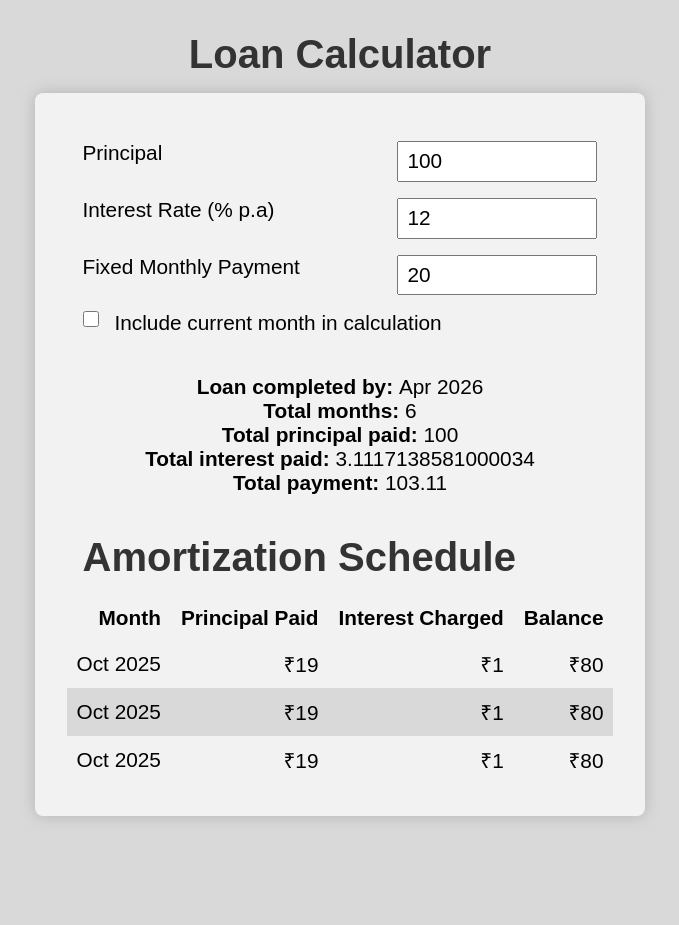
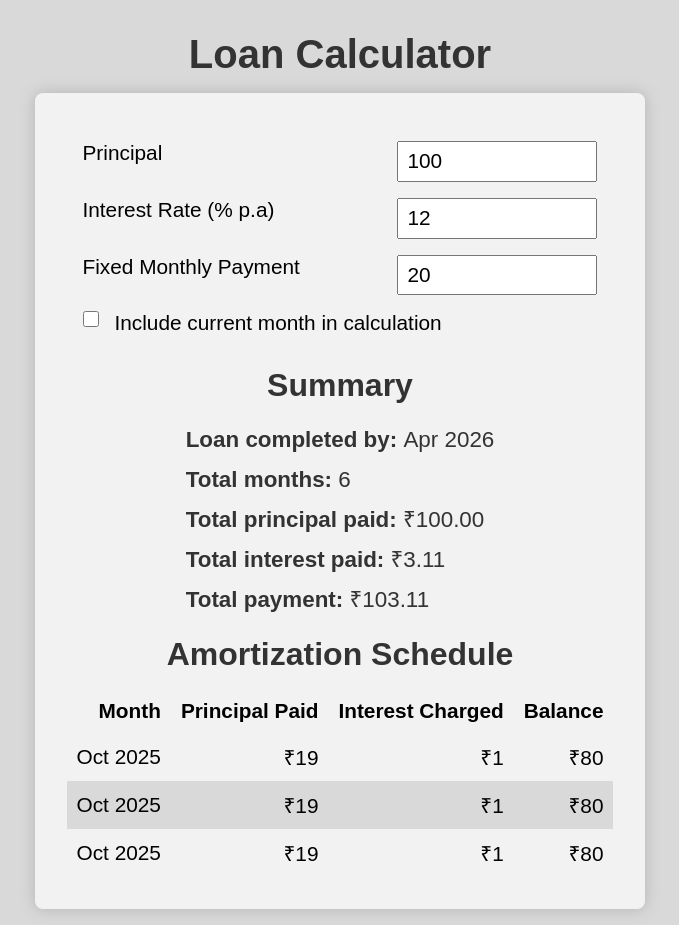
Before and after one commit to vidhatrihr/js-projects-2, a plain HTML site: page loan-calc/index.html in a window 1280 px wide. Shown: the whole page, without its empty margins (300-979 px from the left). Before the commit the page ends 832 px from the top, so only its background shows below. Drawn offline with Linux system fonts and the light colour scheme.

Commit message:
loan calc WIP

```diff
--- a/loan-calc/index.html
+++ b/loan-calc/index.html
@@ -41,6 +41,7 @@
           </div>
         </form>
         <div class="summary">
+          <h2>Summary</h2>
           <section class="summary-card">
             <ul>
               <li>
@@ -57,7 +58,7 @@
             </ul>
           </section>
           <section class="summary-table">
-            <h1>Amortization Schedule</h1>
+            <h2>Amortization Schedule</h2>
             <div class="table-container">
               <table>
                 <thead>
--- a/loan-calc/main.js
+++ b/loan-calc/main.js
@@ -51,11 +51,17 @@ function calculateLoan() {
     month: 'short',
   });
 
+  const rupeeFormatter = new Intl.NumberFormat('en-IN', {
+    style: 'currency',
+    currency: 'INR',
+    minimumFractionDigits: 2,
+  });
+
   let totalPayment = monthlyPayment * monthsCount + balance;
 
   summaryLastMonthEl.innerText = date;
   summaryMonthsEl.innerText = monthsCount;
-  summaryPrincipalEl.innerText = principal;
-  summaryInterestEl.innerText = totalPayment - principal;
-  summaryPaymentEl.innerText = totalPayment.toFixed(2);
+  summaryPrincipalEl.innerText = rupeeFormatter.format(principal);
+  summaryInterestEl.innerText = rupeeFormatter.format(totalPayment - principal);
+  summaryPaymentEl.innerText = rupeeFormatter.format(totalPayment);
 }
--- a/loan-calc/style.css
+++ b/loan-calc/style.css
@@ -19,10 +19,16 @@ main {
   align-items: center;
 }
 
-h1 {
+h1,
+h2 {
   margin: 1rem;
   color: hsl(0 0 20%);
   font-size: 2.5rem;
+  text-align: center;
+}
+
+h2 {
+  font-size: 2rem;
 }
 
 .container {
@@ -30,11 +36,6 @@ h1 {
   background-color: hsl(0 0 95%);
   border-radius: 8px;
   box-shadow: 0 0 15px hsl(0 0 70%);
-}
-
-.summary-card {
-  padding: 1.5rem;
-  text-align: center;
 }
 
 .input-card {
@@ -73,7 +74,21 @@ input[type='checkbox'] {
   height: 1rem;
 }
 
+.summary {
+  display: flex;
+  flex-direction: column;
+  align-items: center;
+}
+
+.summary-card {
+  display: flex;
+  justify-content: center;
+}
+
 li {
+  font-size: 1.4rem;
+  line-height: 2.5rem;
+  color: hsl(0 0 20%);
   list-style: none;
 }
 
```
